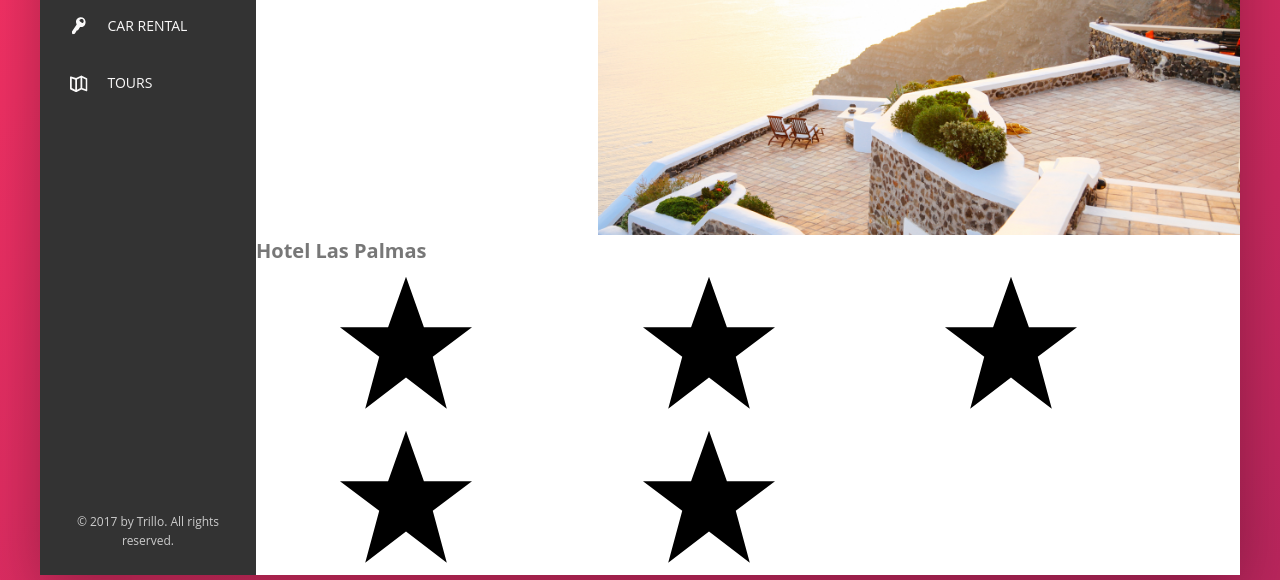
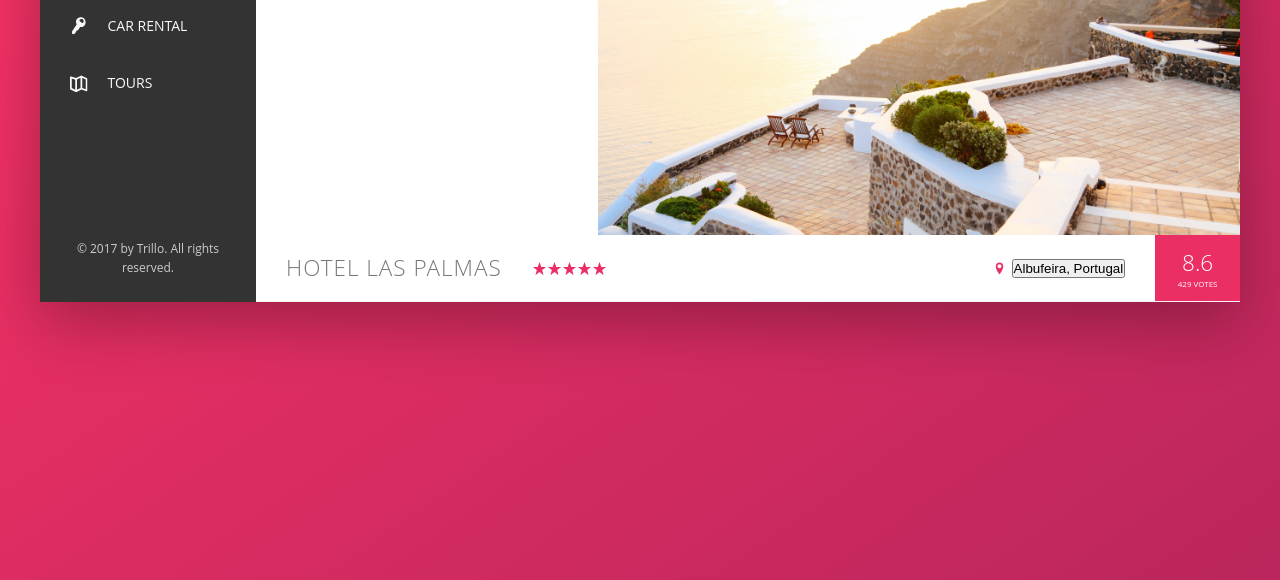
Before and after one commit to nazarepiedady/trillo, a website: page index.html in a window 1280 px wide. Shown: the part 300-880 px from the top of the page. Drawn offline with Linux system fonts and the light colour scheme.

Commit message:
Set styles to the rest overview children
Also add the markup to such rest overview children

```diff
--- a/assets/styles/sass/components/_hotel-overview.scss
+++ b/assets/styles/sass/components/_hotel-overview.scss
@@ -0,0 +1,77 @@
+.overview {
+  display: flex;
+  align-items: center;
+  border-bottom: $light-border;
+
+  &__heading {
+    font-weight: 300;
+    font-size: 2.25rem;
+    padding: 1.5rem 3rem;
+    letter-spacing: .1rem;
+    text-transform: uppercase;
+
+    @media only screen and (max-width: $bp-small) {
+      font-size: 1.8rem;
+      padding: 1.25rem 2rem;
+    }
+  }
+
+  &__stars {
+    display: flex;
+    margin-right: auto;
+  }
+
+
+  &__icon-star,
+  &__icon-location {
+    width: 1.5rem;
+    height: 1.5rem;
+    fill: $color-primary;
+  }
+
+  &__location {
+    display: flex;
+    font-size: 1.2rem;
+    align-items: center;
+  }
+
+  &__icon-location {
+    margin-right: .5rem;
+  }
+
+  &__rating {
+    color: #fff;
+    margin-left: 3rem;
+    padding: 0 2.25rem;
+    align-self: stretch;
+    background-color: $color-primary;
+
+    display: flex;
+    align-items: center;
+    flex-direction: column;
+    justify-content: center;
+
+    @media only screen and (max-width: $bp-small) {
+      padding: 0 1.5rem;
+    }
+  }
+
+  &__rating-average {
+    font-weight: 300;
+    font-size: 2.25rem;
+    margin-bottom: -.3rem;
+
+    @media only screen and (max-width: $bp-small) {
+      font-size: 1.8rem;
+    }
+  }
+
+  &__rating-count {
+    font-size: .8rem;
+    text-transform: uppercase;
+
+    @media only screen and (max-width: $bp-small) {
+      font-size: .5rem;
+    }
+  }
+}
--- a/index.html
+++ b/index.html
@@ -123,6 +123,19 @@
                 <use href="assets/images/sprite.svg#icon-star"></use>
               </svg>
             </div>
+
+            <div class="overview__location">
+              <svg class="overview__icon-location">
+                <use href="assets/images/sprite.svg#icon-location-pin"></use>
+              </svg>
+
+              <button class="button-inline">Albufeira, Portugal</button>
+            </div>
+
+            <div class="overview__rating">
+              <div class="overview__rating-average">8.6</div>
+              <div class="overview__rating-count">429 votes</div>
+            </div>
           </div>
         </main>
       </div>
```
Also changed, not shown: assets/styles/main.css, 1 other file.
